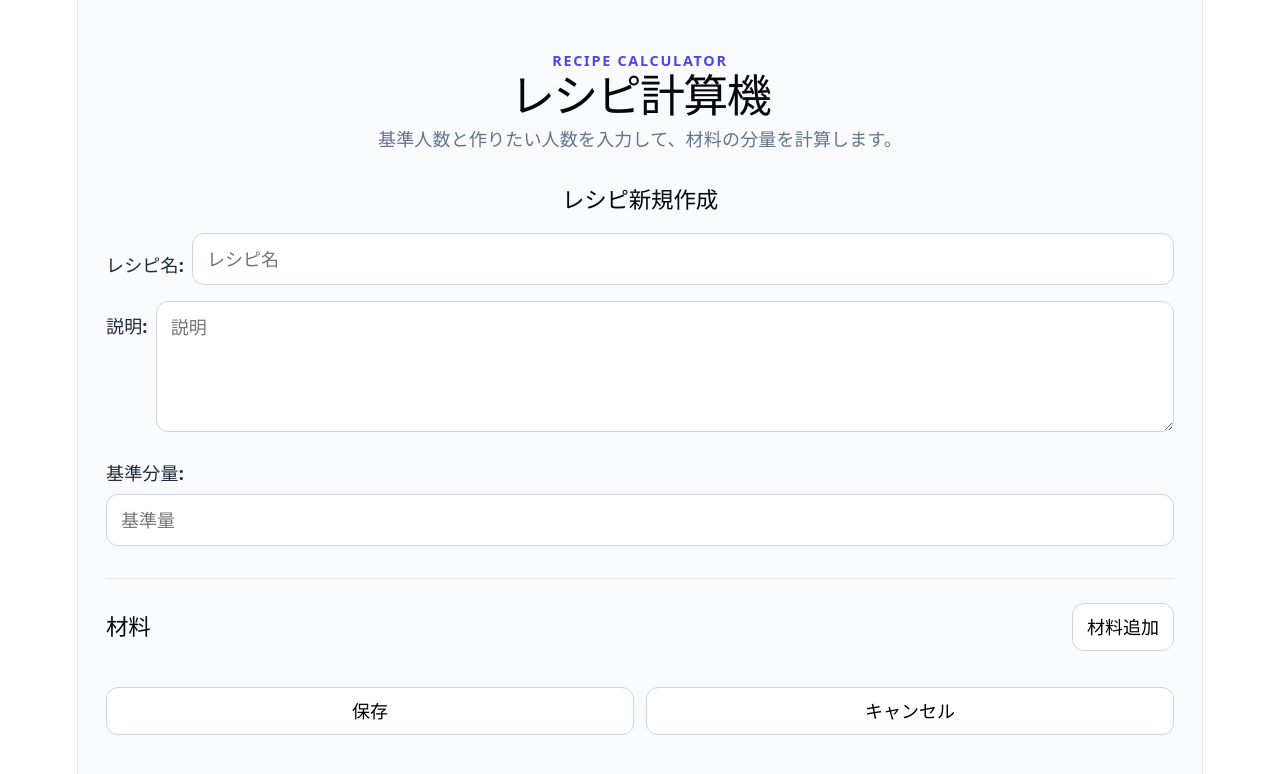
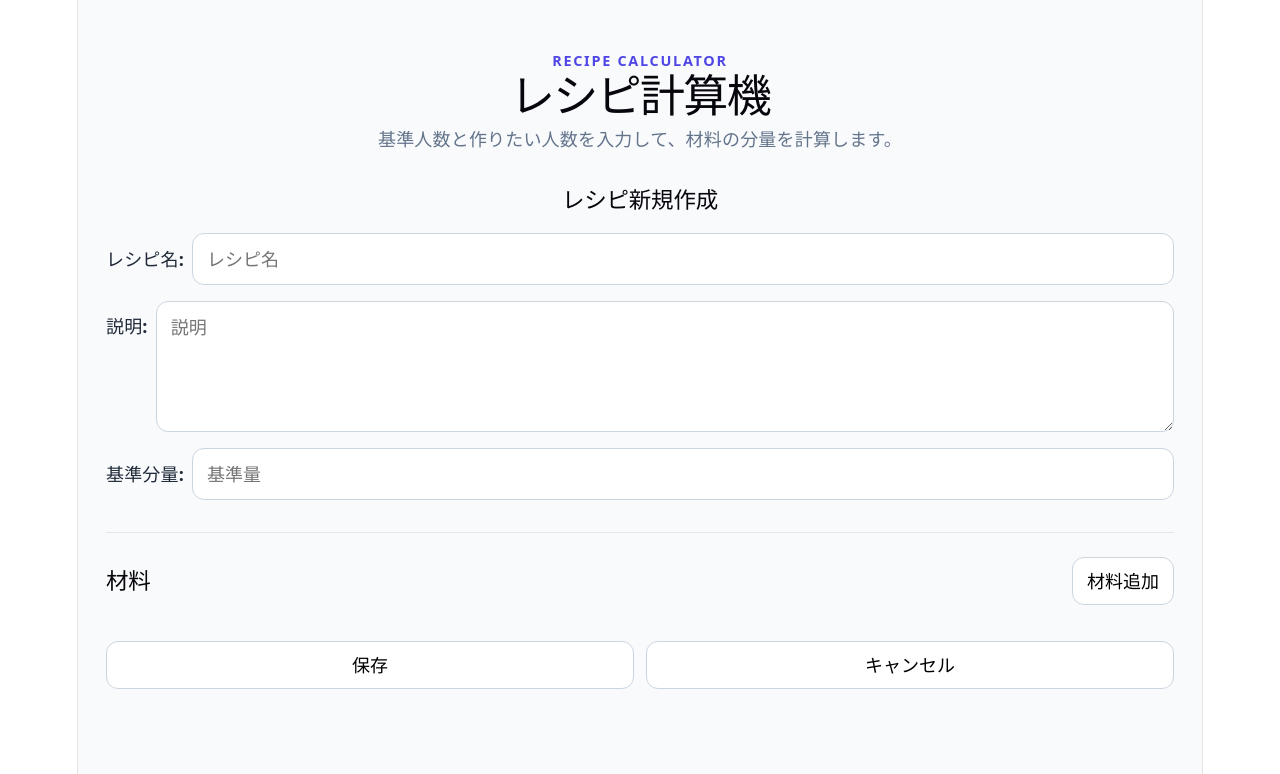
Before and after one commit to officeutq/recipe-calculator, a React (Vite) app: page / in a window 1280 px wide. Both pictures are taken after a click on the button "レシピ新規作成". Shown: the top 774 px of the page. Built offline with nearby package versions, Linux system fonts and the light colour scheme.

Commit message:
Fix RecipeForm single-line layout for name and base amount

```diff
--- a/src/App.css
+++ b/src/App.css
@@ -97,16 +97,29 @@
   padding-top: 12px;
 }
 
+.recipe-form-inline-field--single {
+  flex-wrap: nowrap;
+}
+
+.recipe-form-inline-field--single .inline-label {
+  flex: 0 0 auto;
+  white-space: nowrap;
+  padding-top: 0;
+}
+
 .recipe-form-inline-field textarea {
   flex: 1 1 280px;
+  min-width: 0;
 }
 
-.recipe-form-inline-field input:not(.base-amount-input) {
-  flex: 1 1 280px;
+.recipe-form-inline-field input:not(.base-amount-input),
+.recipe-form-inline-field .base-amount-input {
+  flex: 1 1 auto;
+  min-width: 0;
 }
 
 .base-amount-input {
-  width: 112px;
+  width: auto;
 }
 
 .ingredient-icon-button {
--- a/src/components/RecipeForm.tsx
+++ b/src/components/RecipeForm.tsx
@@ -100,7 +100,7 @@ function RecipeForm({ title, initialRecipe, onSave, onCancel, onDelete }: Recipe
       <h2 id="recipe-form-screen-title">{title}</h2>
 
       <div className="form-grid">
-        <label className="field field--inline recipe-form-inline-field">
+        <label className="field field--inline recipe-form-inline-field recipe-form-inline-field--single">
           <span className="inline-label">レシピ名:</span>
           <input type="text" placeholder="レシピ名" value={name} onChange={(event) => setName(event.target.value)} />
         </label>
@@ -115,7 +115,7 @@ function RecipeForm({ title, initialRecipe, onSave, onCancel, onDelete }: Recipe
           />
         </label>
 
-        <label className="field field--inline recipe-form-inline-field">
+        <label className="field field--inline recipe-form-inline-field recipe-form-inline-field--single">
           <span className="inline-label">基準分量:</span>
           <input
             className="base-amount-input"
```
Also changed, not shown: 1 other file (tests, documents, lock files or other folders).
